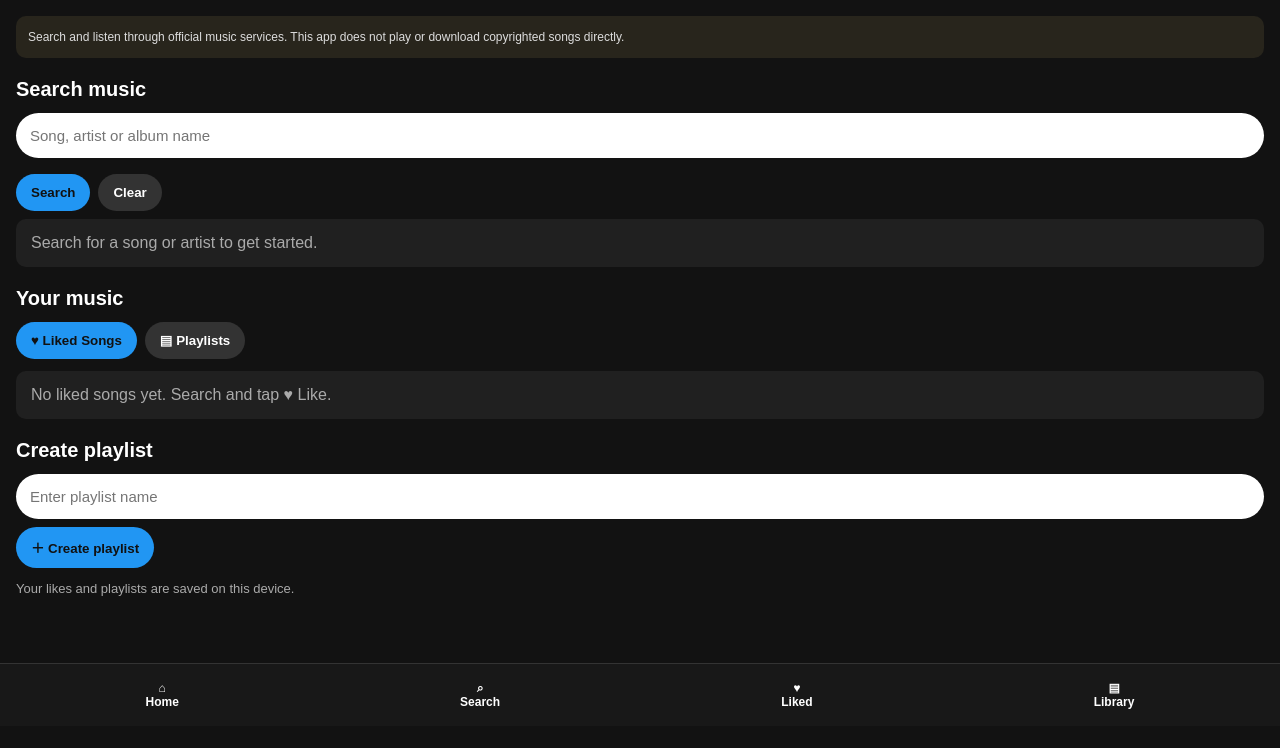
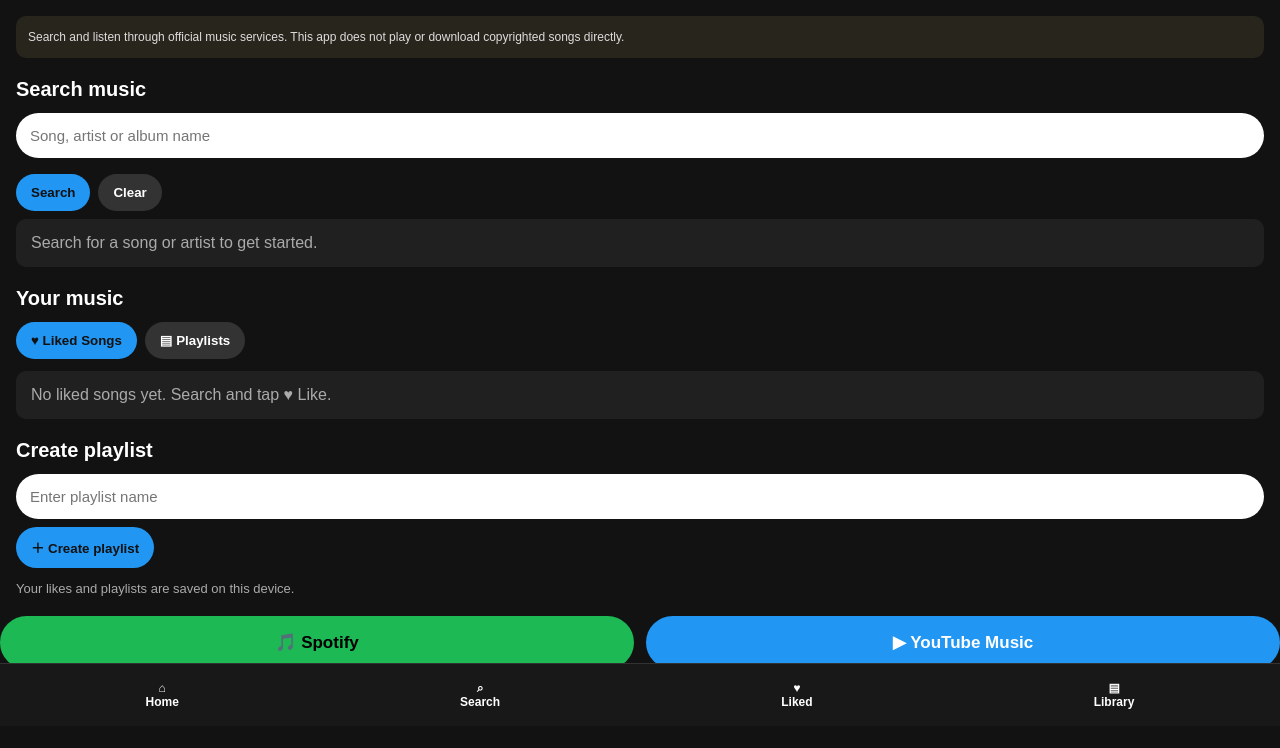
Before and after one commit to mj73suhail/-vibe-it-android, a website: page www/index.html in a window 1280 px wide. Shown: the part 74-822 px from the top of the page. Before the commit the page ends 800 px from the top, so only its background shows below. Drawn offline with Linux system fonts and the light colour scheme.

Commit message:
Add music service links to index.html
Added links to Spotify and YouTube Music with styling.

```diff
--- a/www/index.html
+++ b/www/index.html
@@ -167,5 +167,22 @@ function deletePlaylist(i){
 $('query').addEventListener('keydown',e=>{if(e.key==='Enter')searchMusic()});
 renderLibrary();
 </script>
+
+<div style="display:flex;gap:12px;flex-wrap:wrap;margin:20px 0;">
+  <a href="https://open.spotify.com/"
+     target="_blank"
+     rel="noopener noreferrer"
+     style="flex:1;min-width:150px;background:#1DB954;color:#000;text-align:center;padding:16px 10px;border-radius:40px;text-decoration:none;font-size:17px;font-weight:bold;">
+    🎵 Spotify
+  </a>
+
+  <a href="https://music.youtube.com/"
+     target="_blank"
+     rel="noopener noreferrer"
+     style="flex:1;min-width:150px;background:#2196F3;color:#fff;text-align:center;padding:16px 10px;border-radius:40px;text-decoration:none;font-size:17px;font-weight:bold;">
+    ▶ YouTube Music
+  </a>
+</div>
+
 </body>
 </html>
```
